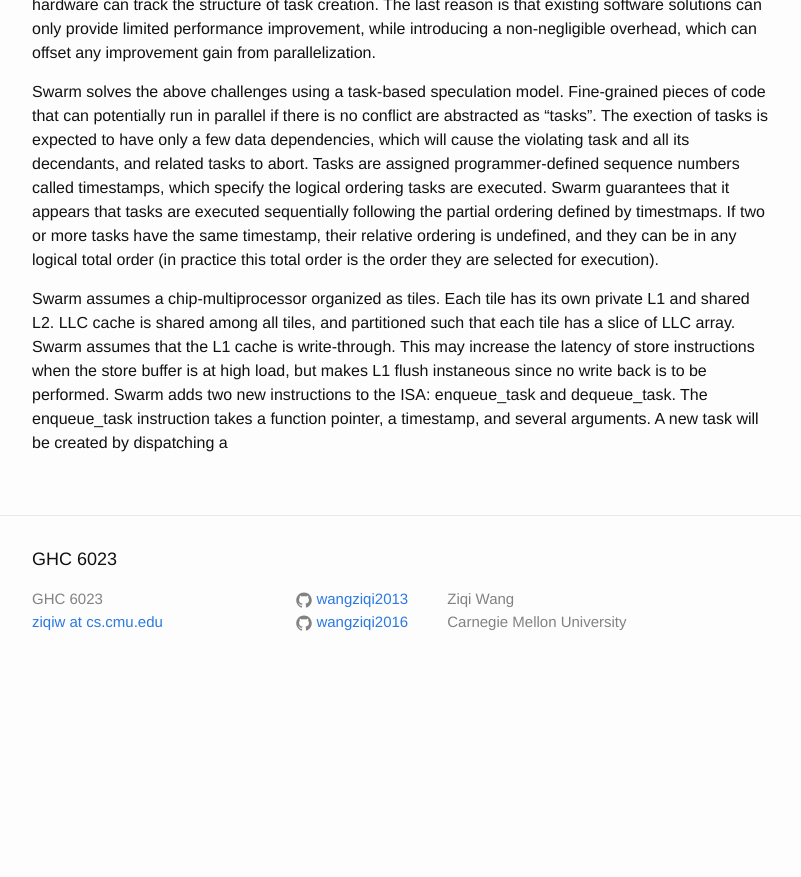
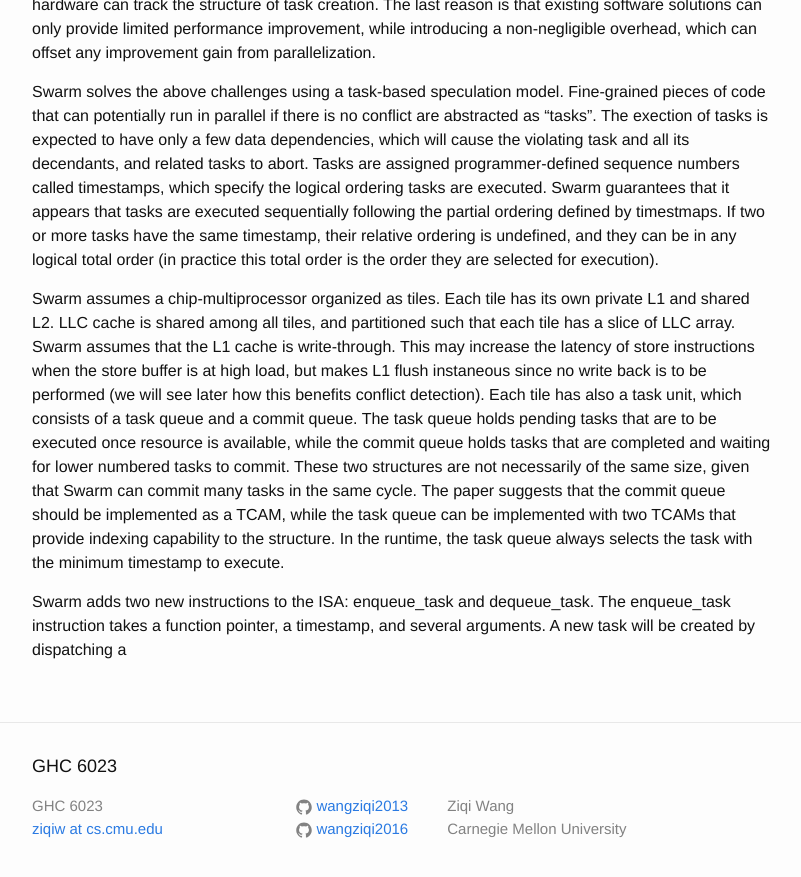
Before and after one commit to wangziqi2013/wangziqi2013.github.io, a Jekyll site: the page built from _posts/2019-08-12-swarm.markdown, in a window 1280 px wide and 900 px high, scrolled down 883 px. Shown: the top 877 px of the window, without its empty margins (238-1039 px from the left). Built offline with Jekyll 4.4.1, drawn with Linux system fonts in a browser that asks for light colours; before the commit the page ends 1576 px from its top, so only the background shows below that.

Commit message:
Adding two queues

```diff
--- a/_posts/2019-08-12-swarm.markdown
+++ b/_posts/2019-08-12-swarm.markdown
@@ -41,6 +41,13 @@ be in any logical total order (in practice this total order is the order they ar
 Swarm assumes a chip-multiprocessor organized as tiles. Each tile has its own private L1 and shared L2. LLC cache is
 shared among all tiles, and partitioned such that each tile has a slice of LLC array. Swarm assumes that the L1 cache is
 write-through. This may increase the latency of store instructions when the store buffer is at high load, but makes
-L1 flush instaneous since no write back is to be performed.
+L1 flush instaneous since no write back is to be performed (we will see later how this benefits conflict detection).
+Each tile has also a task unit, which consists of a task queue and a commit queue. The task queue holds pending tasks
+that are to be executed once resource is available, while the commit queue holds tasks that are completed and waiting
+for lower numbered tasks to commit. These two structures are not necessarily of the same size, given that Swarm can commit
+many tasks in the same cycle. The paper suggests that the commit queue should be implemented as a TCAM, while the task
+queue can be implemented with two TCAMs that provide indexing capability to the structure. In the runtime, the
+task queue always selects the task with the minimum timestamp to execute.
+
 Swarm adds two new instructions to the ISA: enqueue_task and dequeue_task. The enqueue_task instruction takes a function
 pointer, a timestamp, and several arguments. A new task will be created by dispatching a
```
